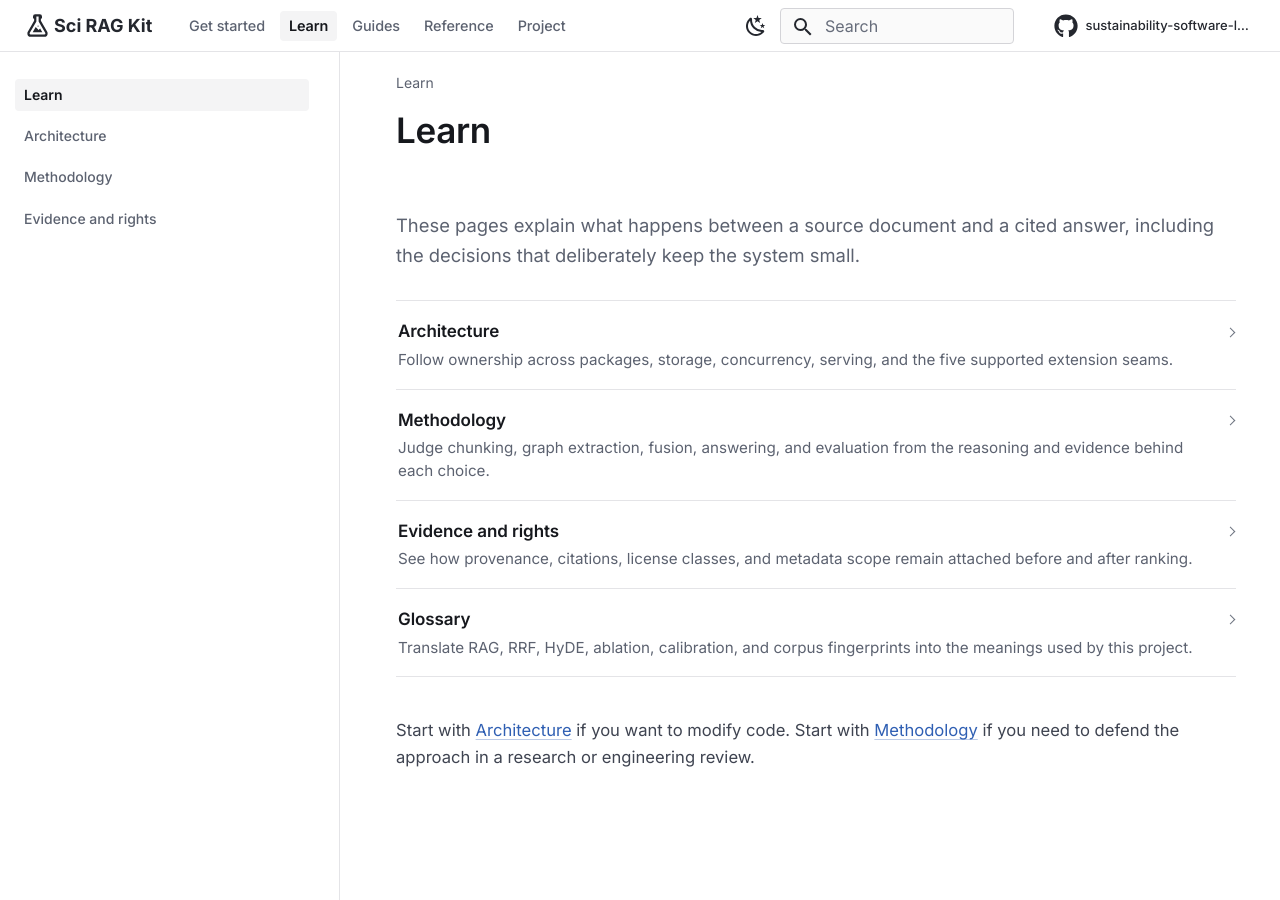
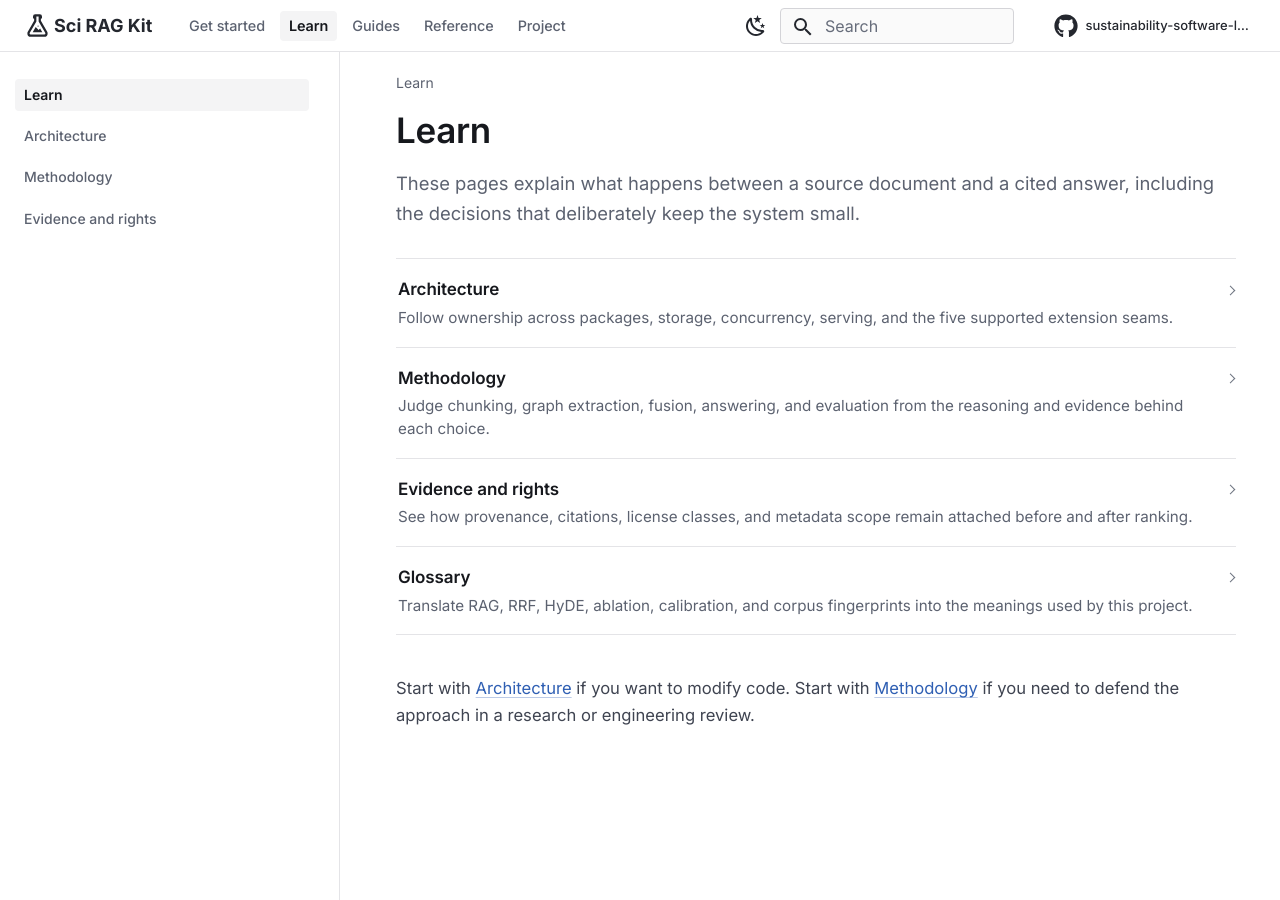
Before and after one commit to sustainability-software-lab/sci-rag-kit, an MkDocs documentation site: the page built from docs/learn.md, in a window 1280 px wide and 900 px high. Built offline with MkDocs 1.6.1 and Material for MkDocs 9.7.7, drawn with Linux system fonts in a browser that asks for light colours; nearby versions of some CDN libraries; library files that are not in the unit come from our copies.

Commit message:
docs: drop the reserved second title line
Reserving two lines of title leading held the lede at one height across
every page, but it bought that with about 42px of dead air under every
one-line title, which is all but six pages. The trade reads badly: the
gap is more noticeable than the misalignment it was hiding.

The trail and the title still start at the same height everywhere, which
is the part that was actually load-bearing. The lede now follows its
title, so the six two-line decision-record titles push it down one line.

```diff
--- a/docs/stylesheets/typography.css
+++ b/docs/stylesheets/typography.css
@@ -41,15 +41,6 @@
   font-size: 1.75rem;
   line-height: 1.2;
   text-wrap: balance;
-}
-
-/* Titles here run from three words to a full decision-record sentence, so left
-   to itself the lede below the title lands at a different height on the long
-   pages. Reserving two lines of the title's own leading holds the lede still
-   across every page that fits in two, which is all of them at this measure.
-   The value is in em so it follows the smaller title size on narrow screens. */
-.md-content__inner > h1:first-child {
-  min-height: 2.4em;
 }
 
 .md-typeset h2 {
```
Also changed, not shown: 1 other file.
